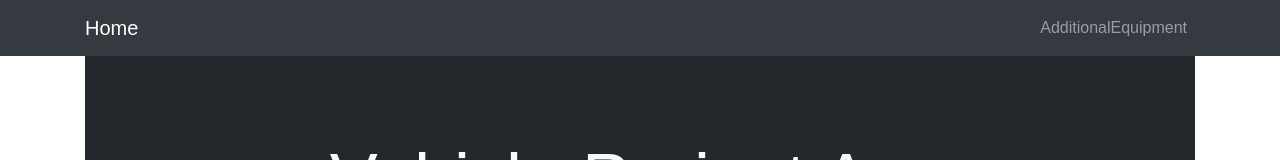
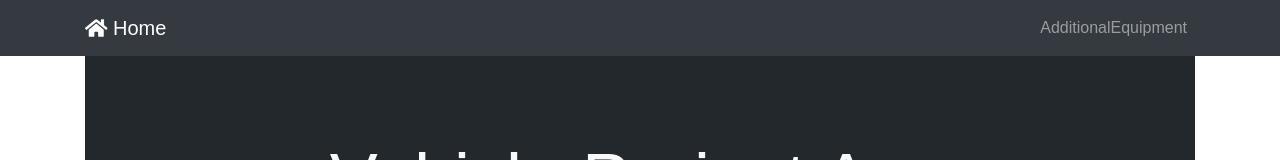
Before and after one commit to isapina/VehicleProject, a React (Create React App) app in the folder client/: page / in a window 1280 px wide. Shown: the top 160 px of the page. Built offline with nearby package versions, Linux system fonts and the light colour scheme.

Commit message:
Add navigation ,bootstrap & fontawesome

```diff
--- a/client/src/components/layout/Navbar.js
+++ b/client/src/components/layout/Navbar.js
@@ -7,7 +7,7 @@ class Navbar extends Component {
       <nav className="navbar navbar-expand-sm navbar-dark bg-dark mb-4">
         <div className="container">
           <Link to="/" className="navbar-brand">
-            Home
+            <i class="fas fa-home"></i> Home
           </Link>
           <button className="navbar-toggler" type="button" data-toggle="collapse" data-target="#mobile-nav">
             <span className="navbar-toggler-icon" />
```
